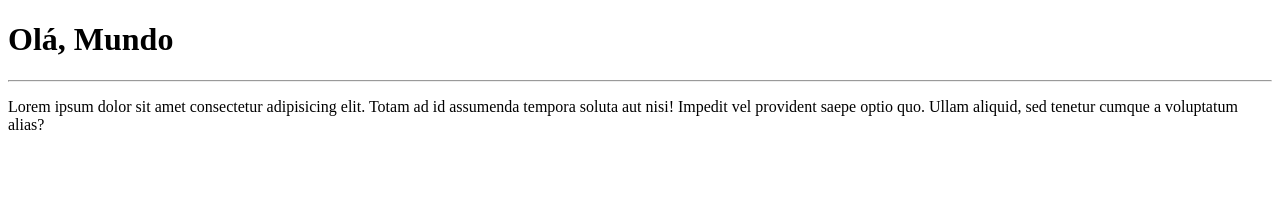
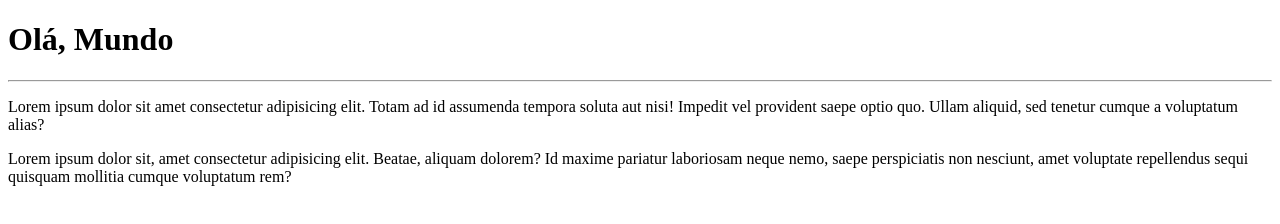
Before and after one commit to JFSCGoulart/Ola-mundo, a plain HTML site: page site-exemplo/index.html in a window 1280 px wide. Drawn offline with Linux system fonts and the light colour scheme.

Commit message:
Segundo paragrafo
Criação do segundo paragrafo

```diff
--- a/site-exemplo/index.html
+++ b/site-exemplo/index.html
@@ -14,5 +14,8 @@
     <p>
         Lorem ipsum dolor sit amet consectetur adipisicing elit. Totam ad id assumenda tempora soluta aut nisi! Impedit vel provident saepe optio quo. Ullam aliquid, sed tenetur cumque a voluptatum alias?
     </p>
+    <p>
+        Lorem ipsum dolor sit, amet consectetur adipisicing elit. Beatae, aliquam dolorem? Id maxime pariatur laboriosam neque nemo, saepe perspiciatis non nesciunt, amet voluptate repellendus sequi quisquam mollitia cumque voluptatum rem?
+    </p>
 </body>
 </html>
```
